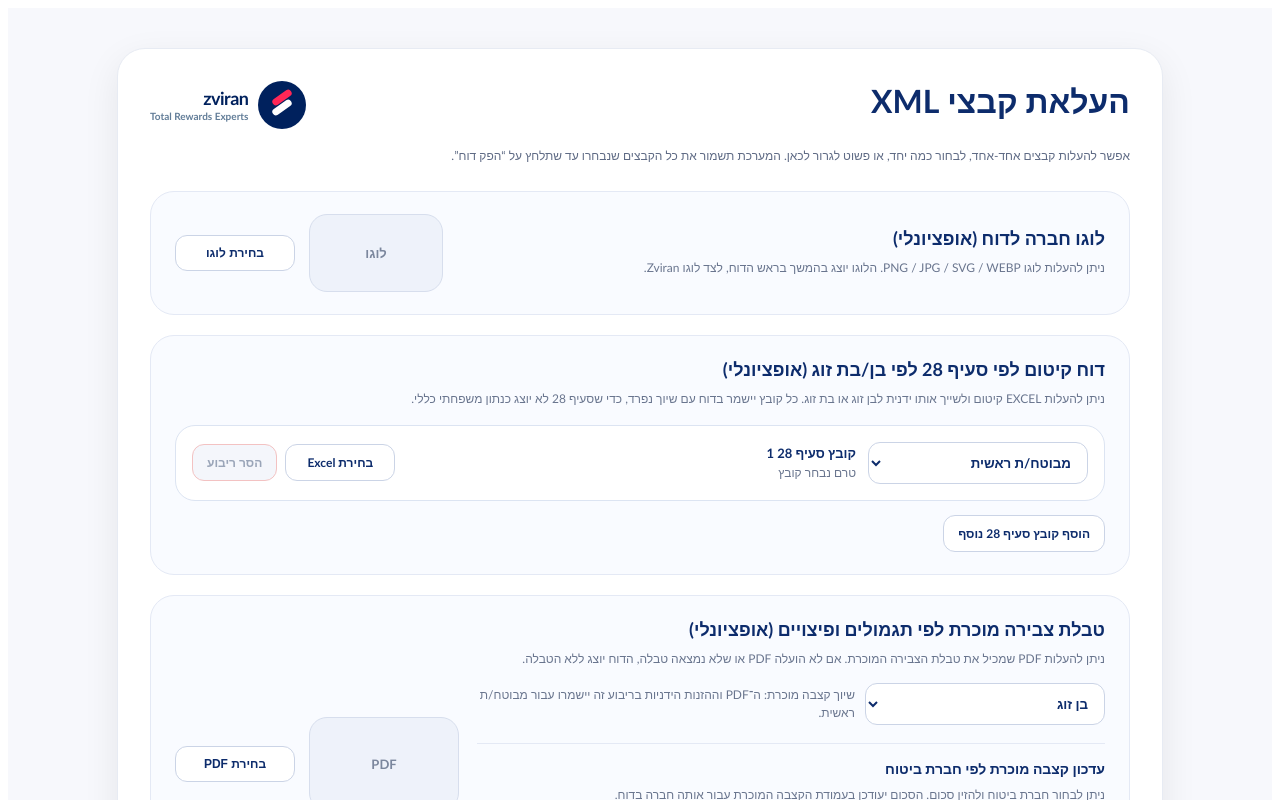
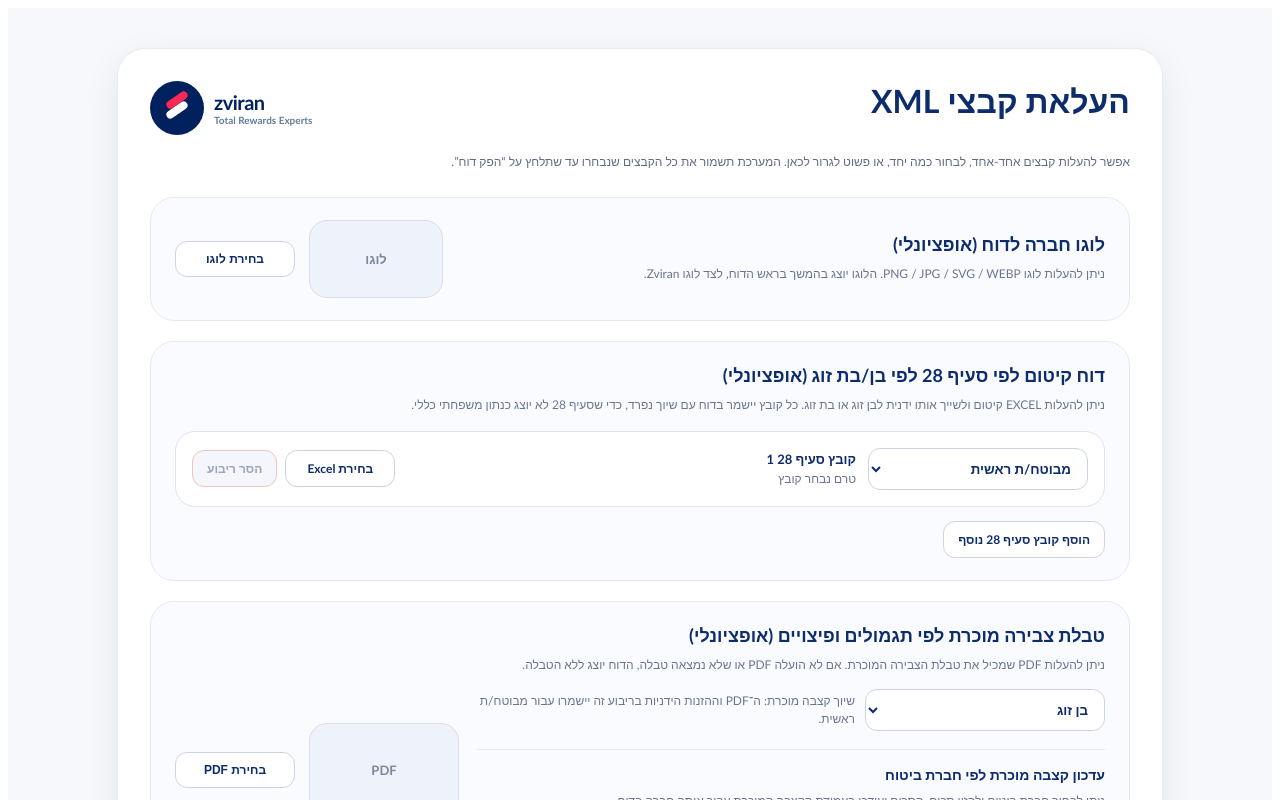
Before and after one commit to nirhilu-design/new-layout, a React (Vite) app: page / in a window 1280 px wide. Shown: the top 800 px of the page. Built offline with nearby package versions, Linux system fonts and the light colour scheme.

Commit message:
Fix Zviran logo: LTR direction, correct proportions to match brand mark

```diff
--- a/UploadPage.jsx
+++ b/UploadPage.jsx
@@ -1932,13 +1932,13 @@ export default function UploadPage({ setReportData }) {
             >
               העלאת קבצי XML
             </h1>
-            <div style={{ display: "flex", alignItems: "center", gap: 10, flexShrink: 0 }}>
-              <div style={{ position: "relative", width: 48, height: 48, borderRadius: "50%", background: "#00215D", flexShrink: 0 }}>
-                <span style={{ position: "absolute", width: 22, height: 7, borderRadius: 999, left: 13, top: 13, background: "#FF2756", transform: "rotate(-35deg)", display: "block" }} />
-                <span style={{ position: "absolute", width: 22, height: 7, borderRadius: 999, left: 13, top: 23, background: "#ffffff", transform: "rotate(-35deg)", display: "block" }} />
+            <div style={{ display: "flex", alignItems: "center", gap: 10, flexShrink: 0, direction: "ltr" }}>
+              <div style={{ position: "relative", width: 54, height: 54, borderRadius: "50%", background: "#00215D", flexShrink: 0 }}>
+                <span style={{ position: "absolute", width: 24, height: 8, borderRadius: 999, left: 15, top: 15, background: "#FF2756", transform: "rotate(-35deg)", display: "block" }} />
+                <span style={{ position: "absolute", width: 24, height: 8, borderRadius: 999, left: 15, top: 25, background: "#ffffff", transform: "rotate(-35deg)", display: "block" }} />
               </div>
-              <div style={{ lineHeight: 1.2 }}>
-                <div style={{ color: "#00215D", fontSize: 18, fontWeight: 900, letterSpacing: "-0.5px" }}>zviran</div>
+              <div style={{ lineHeight: 1.2, textAlign: "left" }}>
+                <div style={{ color: "#00215D", fontSize: 20, fontWeight: 900, letterSpacing: "-0.5px" }}>zviran</div>
                 <div style={{ color: "#627D98", fontSize: 10, fontWeight: 700 }}>Total Rewards Experts</div>
               </div>
             </div>
```
